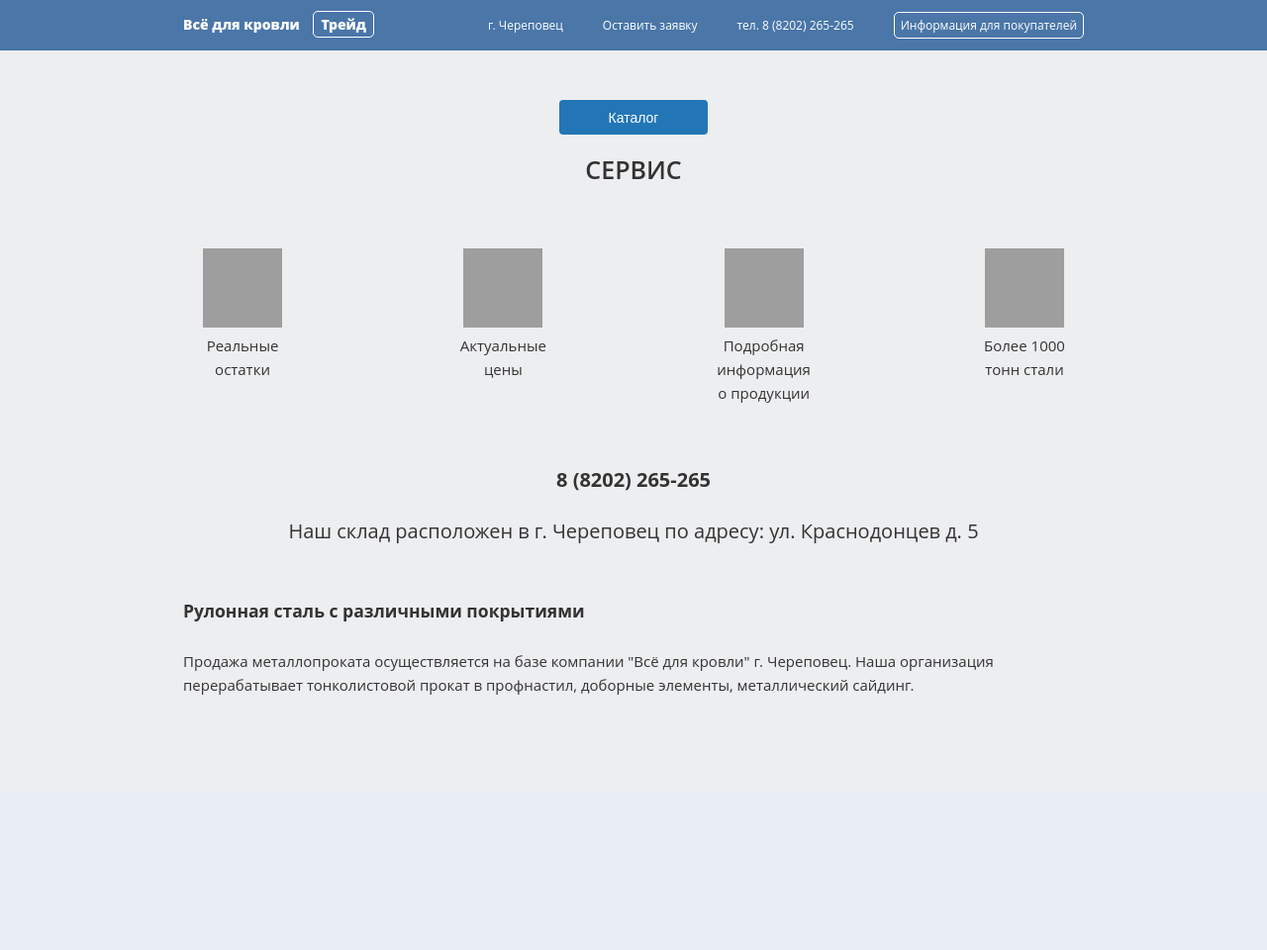
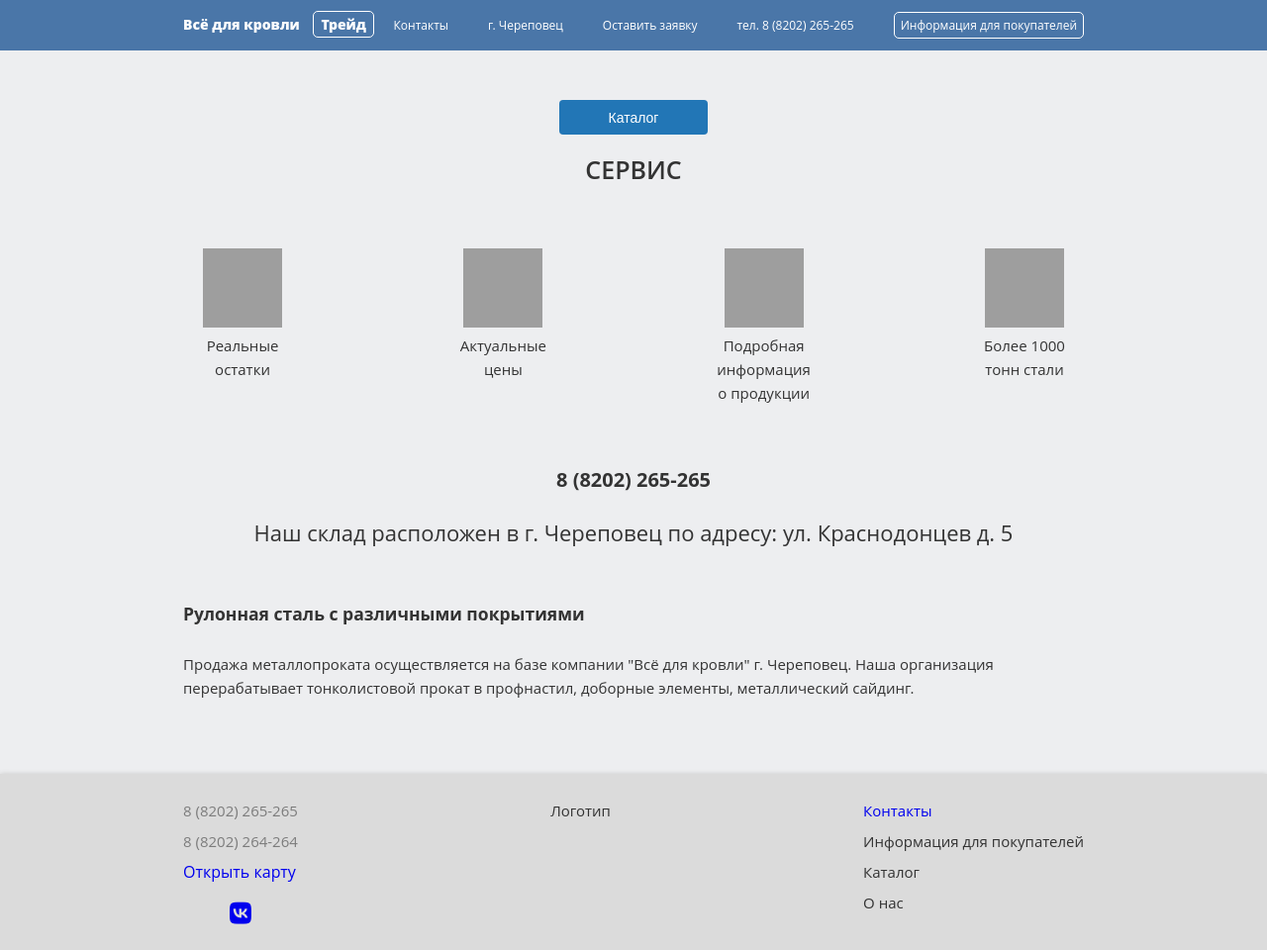
Before and after one commit to Rooseveltiny/e-commerce, a Django app: page /db_orm/main/ in a window 1280 px wide. Shown: the whole page at 99% size. Before the commit the page ends 702 px from the top, so only its background shows below. Run offline with Django 3.2, Linux system fonts and the light colour scheme; some libraries are stand-ins or nearby versions; grey boxes are pictures that could not be loaded.

Commit message:
added contacts

```diff
--- a/db_tutorial/db_orm/templates/base.html
+++ b/db_tutorial/db_orm/templates/base.html
@@ -9,14 +9,17 @@
     <meta http-equiv="X-UA-Compatible" content="ie=edge">
     <link rel="stylesheet" href="{% static 'assets/css/styles.css'%}" type="text/css">
     <title>Document</title>
-
+    <script src="https://kit.fontawesome.com/342438aef4.js" crossorigin="anonymous"></script>
 </head>
 
 <header class="header" id="header">
     <div class="container">
         <div class="inner_header">
-            <a href="{% url 'main' %}"><div class="header_logo" data-scroll="#intro">Всё для кровли <span class="trade">Трейд</span></div></a>
+            <a href="{% url 'main' %}">
+                <div class="header_logo" data-scroll="#intro">Всё для кровли <span class="trade">Трейд</span></div>
+            </a>
             <nav class="nav" id="nav">
+                <a href="{% url 'contacts' %}" class="nav_link" data-scroll="#contacts">Контакты</a>
                 <a href="#" class="nav_link" data-scroll="#services">г. Череповец</a>
                 <a href="#" class="nav_link" data-scroll="#blog">Оставить заявку</a>
                 <a href="#" class="nav_link" data-scroll="#work">тел. 8 (8202) 265-265</a>
@@ -32,6 +35,40 @@
 
     {% endblock %}
 
+    <div class="footer">
+        <div class="container">
+            <div class="inner_footer">
+                <div class="footer_col_one">
+                    <div class="footer_item footer_item--phone">8 (8202) 265-265</div>
+                    <div class="footer_item footer_item--phone">8 (8202) 264-264</div>
+                    <div class="footer_item footer_item--map"><a href="{% url 'contacts' %}">Открыть карту</a></div>
+                    <div class="footer_socials">
+                        <div class="social_item social_item--vk"><a href="https://vk.com/35vdk" target="_blank"><i
+                                    class="fab fa-vk"></i></a></div>
+                    </div>
+
+                </div>
+                <div class="footer_col_two">
+                    <div class="logo">Логотип</div>
+                </div>
+                <div class="footer_col_three">
+                    <div class="footer_item">
+                      <a href="{% url 'contacts' %}">Контакты</a>
+                    </div>
+                    <div class="footer_item">
+                        Информация для покупателей
+                    </div>
+                    <div class="footer_item">
+                        Каталог
+                    </div>
+                    <div class="footer_item">
+                        О нас
+                    </div>
+                </div>
+            </div>
+        </div>
+    </div>
+
 </body>
 
 </html>
--- a/db_tutorial/db_orm/urls.py
+++ b/db_tutorial/db_orm/urls.py
@@ -7,6 +7,7 @@
     path('load_data/', views.load_data, name='load_data'),
     path('main/', views.main_page, name='main'),
     path('catalog/', views.catalog, name='catalog'),
+    path('contacts/', views.contacts, name='contacts'),
     # path('<int:pk>/', views.DetailView.as_view(), name='detail'),
     # path('<int:pk>/results/', views.ResultsView.as_view(), name='results'),
     # path('<int:question_id>/vote/', views.vote, name='vote'),
--- a/db_tutorial/db_orm/views.py
+++ b/db_tutorial/db_orm/views.py
@@ -15,6 +15,9 @@
     push_all()
     return HttpResponse('ok')
 
+def contacts(request):
+
+    return render(request, 'contacts.html')
 
 def main_page(request):
 
--- a/db_tutorial/static/assets/css/styles.css
+++ b/db_tutorial/static/assets/css/styles.css
@@ -150,6 +150,53 @@
     margin-left: 10px;
 }
 
+
+
+/* .footer */
+
+.inner_footer{
+    display: flex;
+    justify-content: space-between;
+}
+
+.footer{
+    padding-top: 25px;
+    /* border-top: 1px solid #9999; */
+    margin-top: 25px;
+    background: rgb(219, 219, 219);
+    padding-bottom: 18px;
+    box-shadow: 0 0 5px 0 #c9c9c9;
+}
+
+.footer_item{
+    padding-bottom: 7px;
+}
+
+.footer_item--phone{
+    color: rgb(124, 124, 124)
+}
+
+.footer_item--map{
+    color: #4a76a8;
+    /* text-decoration: underline; */
+    font-size: 16px;
+}
+
+.footer_socials{
+    display: flex;
+}
+
+.social_item{
+    font-size: 25px;
+    text-align: center;
+    margin: 0 auto;
+}
+
+.social_item--vk{
+    color: #4a76a8;
+    text-decoration: none;
+}
+
 /* .main banner  */
 
 .inner_banner{
@@ -194,7 +241,7 @@
     height: 80px;
 }
 
-/* contacts  */
+/* contacts */
 
 .contacts{
     text-align: center;
@@ -207,11 +254,27 @@
 }
 
 .contacts_text{
-    font-size: 20px;
+    font-size: 22px;
     font-weight: 500;
-
 }
 
+.contacts_map{
+    /* margin-top: 50px; */
+    box-shadow: 0 0 5px 0 #c9c9c9;
+}
+
+.contacts_block{
+    background: #fff;
+    margin-top: 35px;
+    box-shadow: 0 0 5px 0 #c9c9c9;
+    padding: 20px 20px 20px 20px;
+    border-top-left-radius: 5px;
+    border-top-right-radius: 5px;
+}
+
+.contacts_content{
+    font-size: 20px;
+}
 
 /* CATALOG */
 
```
Also changed, not shown: db_tutorial/db_orm/templates/contacts.html (added, +27 -0 lines).
